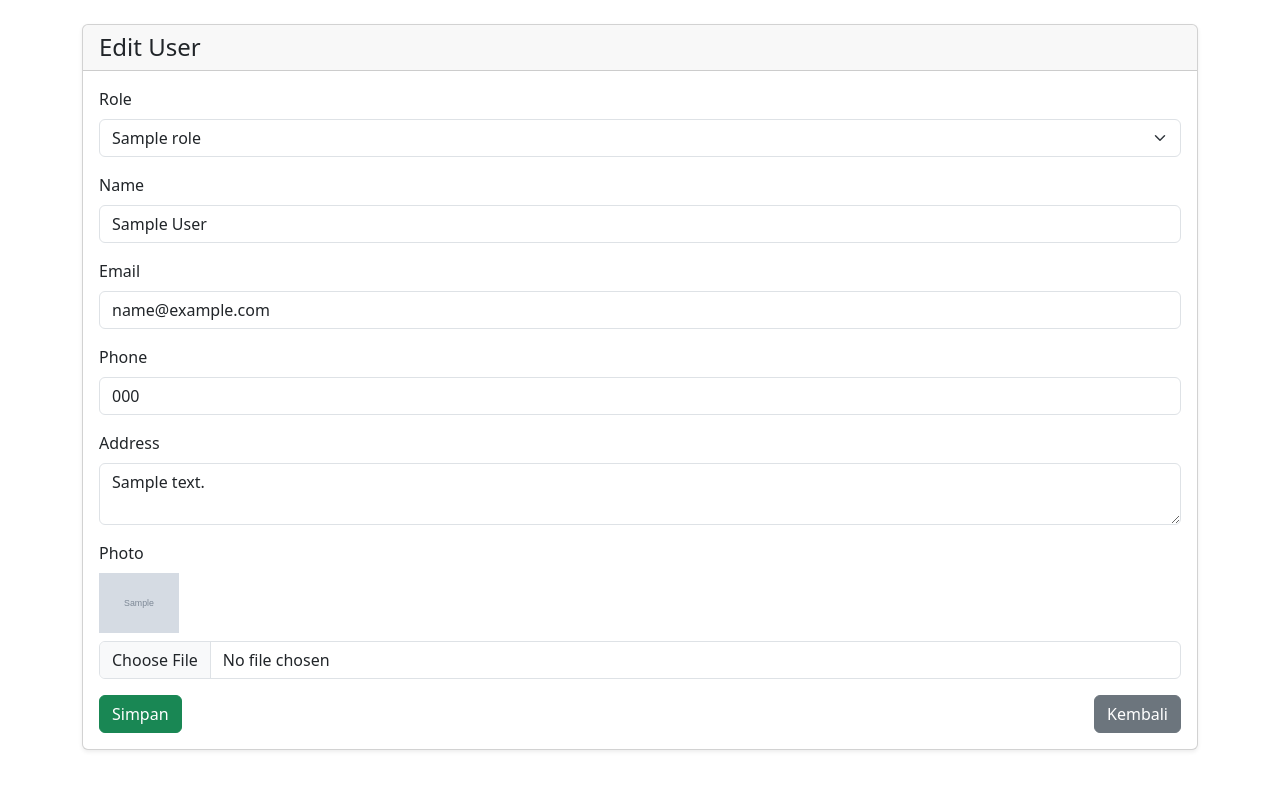
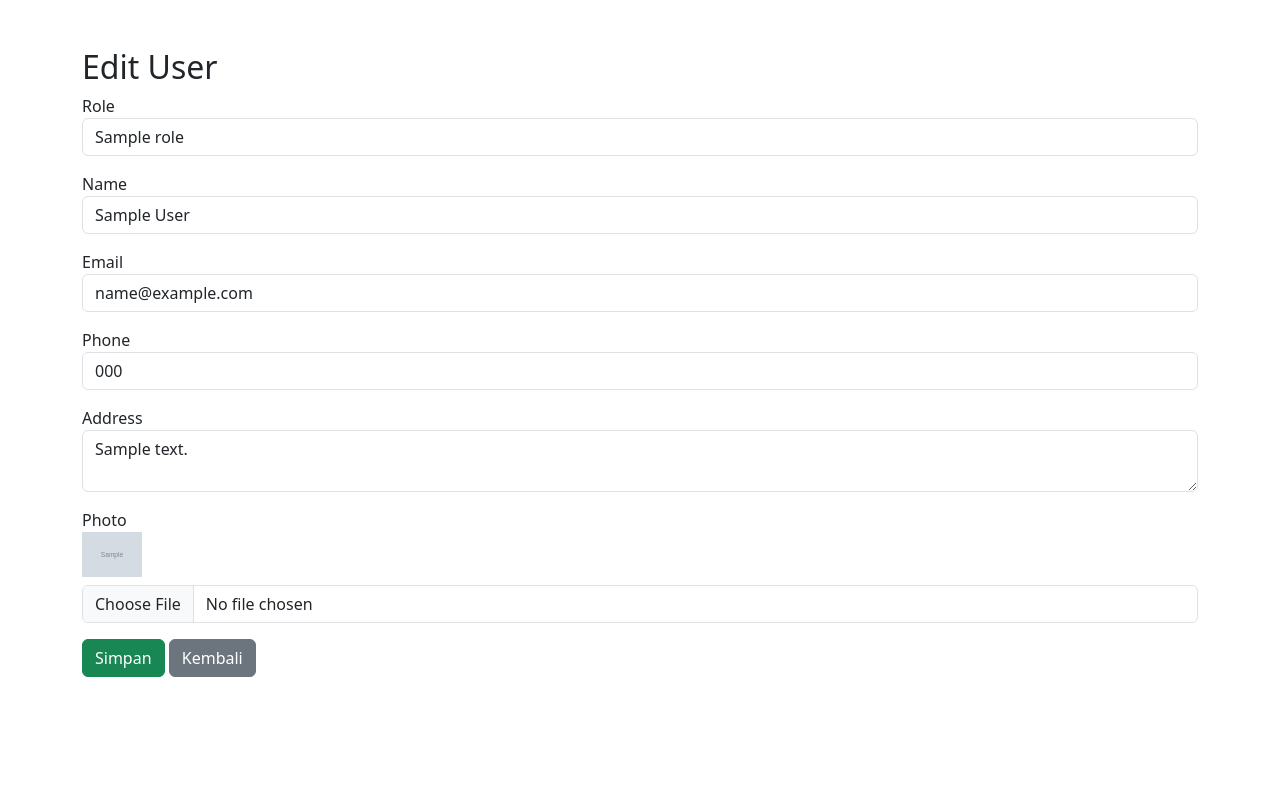
Before and after one commit to Sahpakbar112/Test-CRUD, a CodeIgniter app: page /crud_test/index.php/user/edit/1 in a window 1280 px wide. Run offline with CodeIgniter, Linux system fonts and the light colour scheme; tables that the repository leaves empty or names only in its code hold one stand-in row (values such as "Sample post"); grey boxes marked "Sample" are stand-in pictures.

Commit message:
update ui

```diff
--- a/application/controllers/User.php
+++ b/application/controllers/User.php
@@ -13,7 +13,7 @@ class User extends CI_Controller {
 public function index()
 {
     $this->load->model('User_model');
-    $data['users'] = $this->User_model->get_all(); // data sudah terfilter
+    $data['users'] = $this->User_model->get_all(); // data  terfilter
     $this->load->view('user/index', $data);
 }
 
@@ -78,7 +78,7 @@ public function save()
         'address'   => $this->input->post('address'),
         'role_id'   => $this->input->post('role_id'),
         'is_active' => $this->input->post('is_active'),
-        'photo'     => null // atau hasil upload photo kalau ada
+        'photo'     => null
     ];
 
     $this->form_validation->set_rules('name', 'Nama', 'required');
@@ -187,6 +187,7 @@ public function delete($id)
       exit;
     }
   }
+  //fun add
   private function _uploads_photo() {
     if (!empty($_FILES['photo']['name'])) {
       $config['upload_path'] = './assets/uploads/users/';
@@ -199,6 +200,7 @@ public function delete($id)
     }
     return null;
   }
+  //fun edit
   private function _upload_photo() {
     if (!empty($_FILES['photo']['name'])) {
       $config['upload_path'] = './assets/uploads/users/';
--- a/application/views/user/index.php
+++ b/application/views/user/index.php
@@ -123,6 +123,7 @@
 
     });
 
+    //function delete
     function del(id) {
         if (confirm('Yakin ingin menghapus user ini?')) {
             $.post(`<?= site_url("user/delete/") ?>${id}`, function(res) {
@@ -135,7 +136,7 @@
             }, 'json').fail(() => alert('Gagal menghubungi server.'));
         }
     }
-
+    //fun toggle activ/non
     function toggle(id) {
         $.get(`<?= site_url("user/toggle_active/") ?>${id}`, function(res) {
             if (res.status) {
--- a/application/views/user/user_add.php
+++ b/application/views/user/user_add.php
@@ -103,7 +103,7 @@
         </div>
     </div>
 
-    <!--  JavaScript Validation -->
+    <!--  JS Validation -->
     <script>
     document.getElementById('userForm').addEventListener('submit', function(e) {
         const name = document.getElementById('name').value;
@@ -126,7 +126,6 @@
     });
     </script>
 
-    <!-- Bootstrap JS -->
     <script src="https://cdn.jsdelivr.net/npm/bootstrap@5.3.3/dist/js/bootstrap.bundle.min.js"></script>
 </body>
 
--- a/application/views/user/user_edit.php
+++ b/application/views/user/user_edit.php
@@ -1,35 +1,22 @@
 <!DOCTYPE html>
+<!-- //user_edit.php -->
 <html lang="en">
 
 <head>
     <meta charset="UTF-8">
     <title>Edit User</title>
-    <meta name="viewport" content="width=device-width, initial-scale=1"> <!-- penting untuk mobile -->
     <link rel="stylesheet" href="https://cdn.jsdelivr.net/npm/bootstrap@5.3.2/dist/css/bootstrap.min.css">
-    <style>
-    @media (max-width: 576px) {
-        img.preview-photo {
-            width: 100px !important;
-            height: auto;
-        }
-    }
-    </style>
 </head>
 
 <body>
-    <div class="container py-4">
-        <div class="card shadow-sm">
-            <div class="card-header">
-                <h4 class="mb-0">Edit User</h4>
-            </div>
-            <div class="card-body">
-                <form id="form-update" action="<?= site_url('users/update') ?>" method="post"
-                    enctype="multipart/form-data">
+    <div class="container py-5">
+        <h2>Edit User</h2>
+        <form action="<?= site_url('users/update') ?>" method="post" enctype="multipart/form-data">
+
             <input type="hidden" name="id" value="<?= $user->id ?>">
-
             <div class="mb-3">
-                        <label class="form-label">Role</label>
-                        <select name="role_id" class="form-select" required>
+                <label>Role</label>
+                <select name="role_id" class="form-control" required>
                     <?php foreach ($roles as $role): ?>
                     <option value="<?= $role->id ?>" <?= $user->role_id == $role->id ? 'selected' : '' ?>>
                         <?= $role->name ?>
@@ -37,67 +24,41 @@
                     <?php endforeach; ?>
                 </select>
             </div>
-
             <div class="mb-3">
-                        <label class="form-label">Name</label>
+                <label>Name</label>
                 <input type="text" name="name" class="form-control" value="<?= $user->name ?>" required>
             </div>
-
             <div class="mb-3">
-                        <label class="form-label">Email</label>
+                <label>Email</label>
                 <input type="email" name="email" class="form-control" value="<?= $user->email ?>" required>
             </div>
-
             <div class="mb-3">
-                        <label class="form-label">Phone</label>
+                <label>Phone</label>
                 <input type="text" name="phone" class="form-control" value="<?= $user->phone ?>" required>
             </div>
-
             <div class="mb-3">
-                        <label class="form-label">Address</label>
+                <label>Address</label>
                 <textarea name="address" class="form-control"><?= $user->address ?></textarea>
             </div>
-
             <div class="mb-3">
-                        <label class="form-label">Photo</label><br>
+                <label>Photo</label><br>
                 <?php if ($user->photo): ?>
-                        <img src="<?= base_url('assets/uploads/users/' . $user->photo) ?>" class="mb-2 preview-photo"
-                            width="80"><br>
+                <img src="<?= base_url('assets/uploads/users/' . $user->photo) ?>" width="60" class="mb-2"><br>
                 <?php endif; ?>
                 <input type="file" name="photo" class="form-control">
             </div>
-
-                    <div class="d-grid gap-2 d-sm-flex justify-content-sm-between">
             <button type="submit" class="btn btn-success">Simpan</button>
             <a href="<?= site_url('user') ?>" class="btn btn-secondary">Kembali</a>
-                    </div>
         </form>
     </div>
-        </div>
-    </div>
-
-    <!-- jQuery + Bootstrap JS -->
     <script src="https://code.jquery.com/jquery-3.6.0.min.js"></script>
     <script>
-    $(document).ready(function() {
-        $('#form-update').on('submit', function(e) {
+    $('#form-update').submit(function(e) {
         e.preventDefault();
-
-            const form = this;
-            const formData = new FormData(form);
-
-            // Validasi sederhana sebelum kirim
-            const name = form.name.value.trim();
-            const email = form.email.value.trim();
-            const phone = form.phone.value.trim();
-
-            if (!name || !email || !phone) {
-                alert("Nama, email, dan nomor telepon wajib diisi!");
-                return;
-            }
+        var formData = new FormData(this);
 
         $.ajax({
-                url: $(form).attr('action'),
+            url: '<?= site_url('user/update') ?>',
             type: 'POST',
             data: formData,
             dataType: 'json',
@@ -106,19 +67,20 @@
             success: function(res) {
                 if (res.status) {
                     alert('Update berhasil!');
+
                     window.location.href = "<?= site_url('user') ?>";
+                    location.reload();
                 } else {
                     alert(res.error || 'Update gagal!');
                 }
             },
-                error: function(xhr) {
-                    console.error(xhr.responseText);
+            error: function() {
                 alert('Terjadi kesalahan saat update data.');
             }
         });
     });
-    });
     </script>
+
 </body>
 
 </html>
```
Lines whose indentation alone changed are shown as unchanged.
